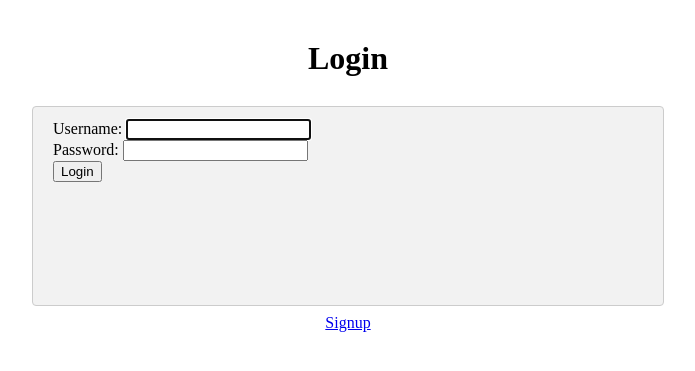
After one commit to MarthaKumwenda/waves_direct, a Django app: page /login in a window 1280 px wide. The commit adds this page. Shown: the top 371 px of the page, without its empty margins (292-987 px from the left). Run offline with Django 3.2, Linux system fonts and the light colour scheme.

Commit message:
1) created a login page 2) commented the footer out of the signup page 3) updated the redirect destination for the login and signup pages

```diff
--- a/waves_direct/settings.py
+++ b/waves_direct/settings.py
@@ -120,3 +120,5 @@ USE_TZ = True
 
 STATIC_URL = '/static/'
 STATIC_ROOT = os.path.join(BASE_DIR, 'static')
+LOGIN_REDIRECT_URL ='waves_list'
+LOGOUT_REDIRECT_URL ='login'
--- /dev/null
+++ b/wavesapp/templates/registration/login.html
@@ -0,0 +1,50 @@
+{%load staticfiles%}
+<!DOCTYPE html>
+<html>
+  <head>
+    <meta charset="utf-8">
+    <title>Login</title>
+    <style media="screen">
+    body{
+      border-radius: 5px;
+      margin-top:40px;
+      text-align: center;
+            }
+    h1{
+      text-align: center;
+    }
+    form{
+    text-align: left;
+      background-color: #f2f2f2;
+      width: 50%;
+      height: 200px;
+      padding: 12px 20px;
+      margin: 8px 0;
+      display: inline-block;
+      border: 1px solid #ccc;
+      border-radius: 4px;
+      box-sizing: border-box;
+    }
+  </style>
+    </style>
+  </head>
+  <body>
+    {% block content %}
+    <h1>Login</h1>
+    <form method="post">
+      {% csrf_token %}
+      {% for field in form %}
+      <div class="fieldWrapper">
+          {{ field.errors }}
+          {{ field.label_tag }} {{ field }}
+          {% if field.help_text %}
+          <p class="help">{{ field.help_text|safe }}</p>
+          {% endif %}
+      </div>
+  {% endfor %}
+      <button type="submit" >Login</button>
+    </form><br>
+    <a href="{% url 'signup' %}"> Signup</a>
+  {% endblock %}
+  </body>
+</html>
--- a/wavesapp/templates/wavesapp/base.html
+++ b/wavesapp/templates/wavesapp/base.html
@@ -61,7 +61,7 @@
 </div> -->
 <!-- </div> -->
 <!-- END OF FOOTER -->
-<!-- <script src="{% static 'wavesapp/jquery-3.2.1.js' %}"></script>
+<script src="{% static 'wavesapp/jquery-3.2.1.js' %}"></script>
 <script src="{% static 'wavesapp/bootstrap.js' %}"></script>
 <script src="{% static 'wavesapp/script.js' %}"></script>
   </body>
--- a/wavesapp/views.py
+++ b/wavesapp/views.py
@@ -1,7 +1,7 @@
 # -*- coding: utf-8 -*-
 from __future__ import unicode_literals
 
-from django.shortcuts import render
+from django.shortcuts import render,redirect
 from django.http import HttpResponse
 from wavesapp.forms import SignupForm
 from django.contrib.auth import login,authenticate
@@ -21,7 +21,7 @@ def signup(request):
             raw_password = form.cleaned_data.get('password1')
             user = authenticate(username=username, password=raw_password)
             login(request, user)
-            return redirect('base.html')
+            return redirect('waves_list')
     else:
         form = SignupForm()
     return render(request, 'registration/signup.html', {'form': form})
```
Also changed, not shown: wavesapp/templates/registration/signup.html (+19 -16 lines), db.sqlite3.
